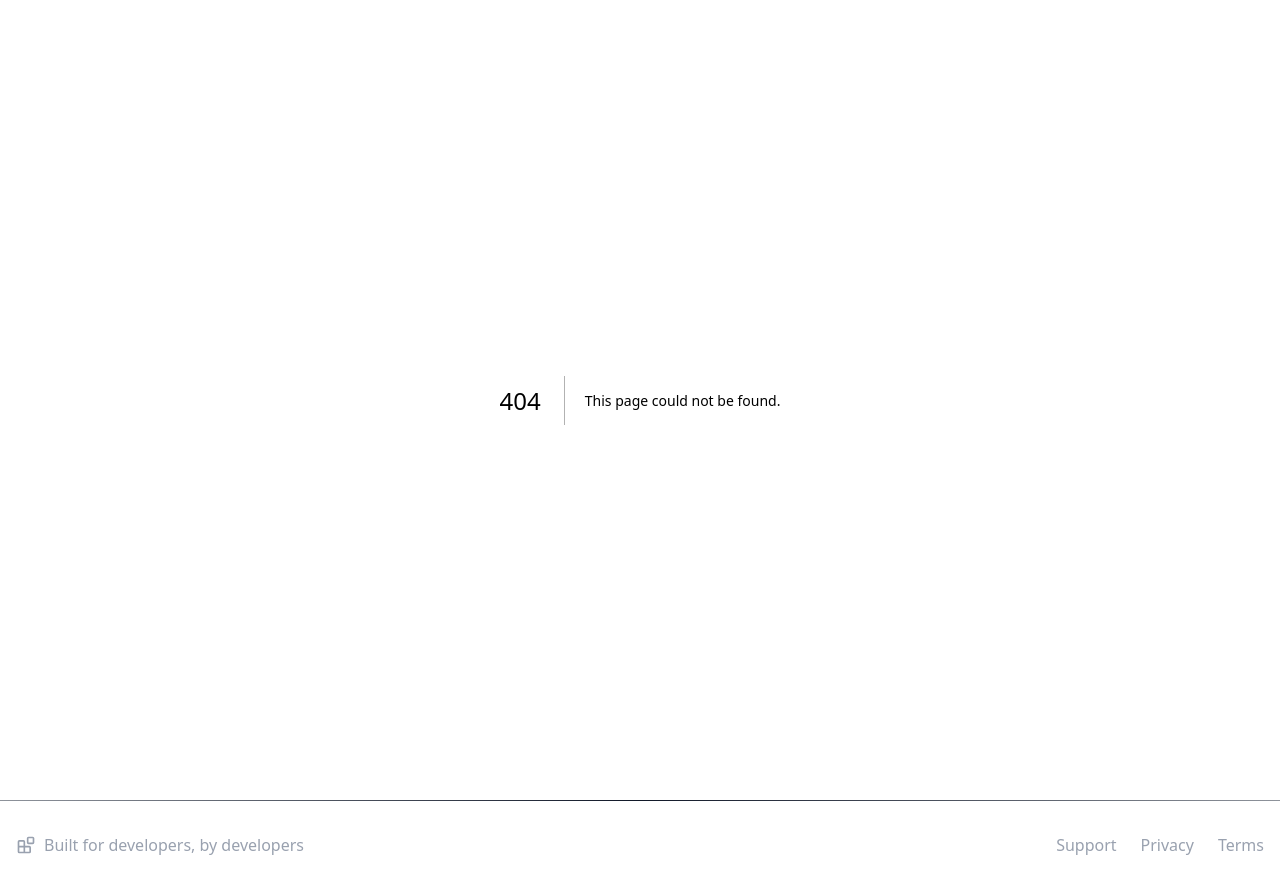
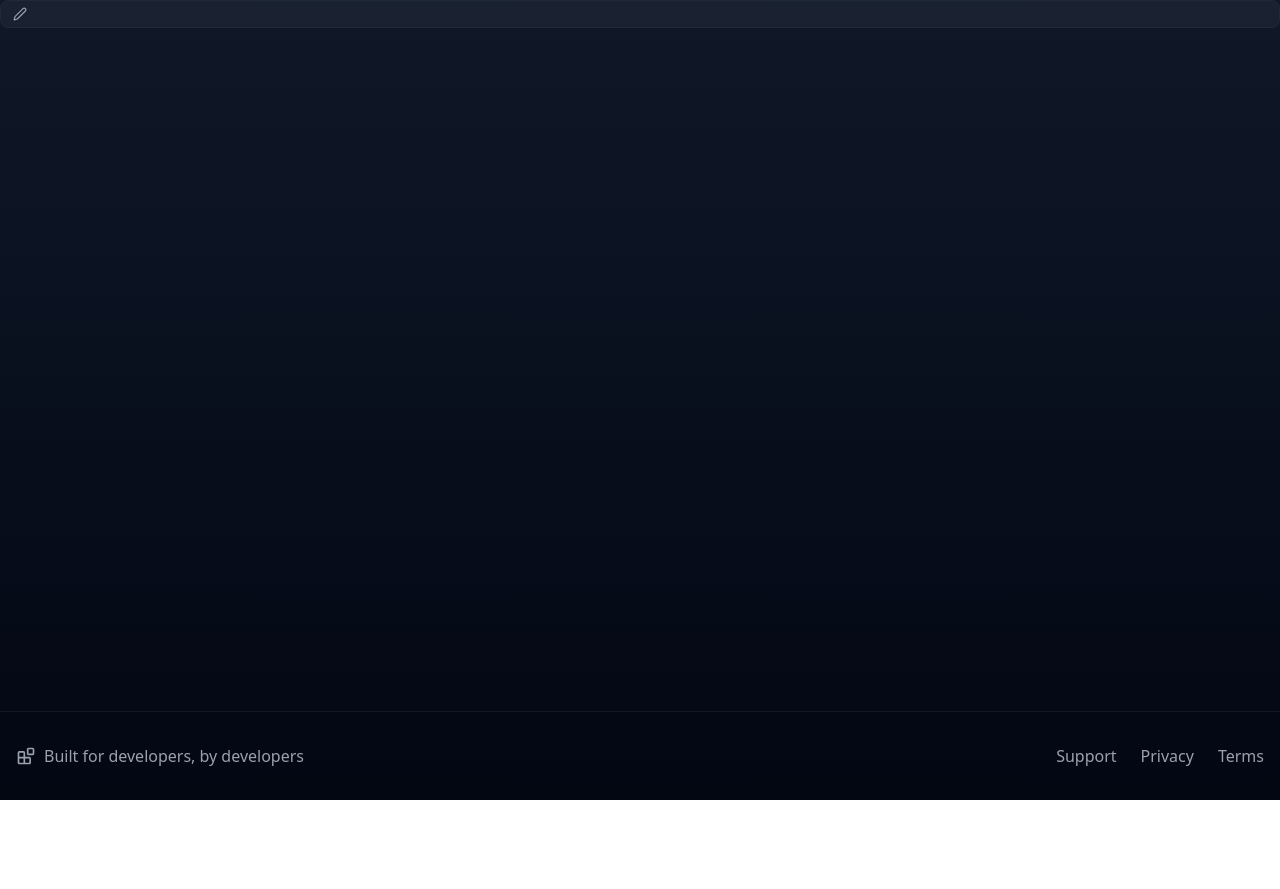
Before and after one commit to ajaymehra8/Code-editor, a Next.js app in the folder client/: page /editor/1 in a window 1280 px wide. Before the commit this address had no page. After the commit the page ends 800 px from the top, so only its background shows below. Built offline with nearby package versions, Linux system fonts and the light colour scheme; no server answers.

Commit message:
UPdate snippet: Frontend create, button to update and redirecting logic

```diff
--- /dev/null
+++ b/client/src/app/editor/[id]/UpdateSnippet.tsx
@@ -0,0 +1,45 @@
+'use client';
+
+import { useState } from 'react';
+import { updateSnippet } from '@/utils/api';
+import { AxiosError } from 'axios';
+import { Pen } from 'lucide-react';
+import toast from 'react-hot-toast';
+
+const UpdateSnippet = ({ id }: { id: string }) => {
+  const [isLoading, setIsLoading] = useState(false);
+
+  const handleUpdate = async () => {
+    setIsLoading(true);
+    try {
+      const { data } = await updateSnippet(id);
+      if (data.success) {
+        toast.success('Snippet updated!');
+      }
+    } catch (err) {
+      if (err instanceof AxiosError) {
+        toast.error(err?.response?.data?.message || 'Update failed');
+      }
+    } finally {
+      setIsLoading(false);
+    }
+  };
+
+  return (
+    <button
+      onClick={handleUpdate}
+      disabled={isLoading}
+      className={`flex items-center gap-1.5 px-3 py-1.5 rounded-lg transition-all duration-200 bg-gray-500/10 text-gray-400 hover:bg-[#478cdd] hover:text-white border border-gray-800 hover:border-blue-500/50 ${
+        isLoading ? 'cursor-not-allowed' : 'cursor-pointer'
+      }`}
+    >
+      {isLoading ? (
+        <div className="size-3.5 border-2 border-gray-500 border-t-white rounded-full animate-spin" />
+      ) : (
+        <Pen className="size-3.5" />
+      )}
+    </button>
+  );
+};
+
+export default UpdateSnippet;
--- /dev/null
+++ b/client/src/app/editor/[id]/page.tsx
@@ -0,0 +1,6 @@
+// app/update-snippet/[id]/page.tsx
+import UpdateSnippet from './UpdateSnippet';
+
+export default function UpdateSnippetPage({ params }: { params: { id: string } }) {
+  return <UpdateSnippet id={params.id} />;
+}
--- a/client/src/app/profile/_components/SnippetHead.tsx
+++ b/client/src/app/profile/_components/SnippetHead.tsx
@@ -1,16 +1,26 @@
-import { Snippet } from '@/types/allTypes'
-import { deleteSnippet } from '@/utils/api'
-import { AxiosError } from 'axios'
-import { Trash2 } from 'lucide-react'
-import Image from 'next/image'
-import React, { useState } from 'react'
-import toast from 'react-hot-toast'
+import { Snippet } from "@/types/allTypes";
+import { deleteSnippet } from "@/utils/api";
+import { AxiosError } from "axios";
+import { Pen, Trash2 } from "lucide-react";
+import Image from "next/image";
+import React, { useState } from "react";
+import toast from "react-hot-toast";
+import { useRouter } from "next/navigation";
 
-const SnippetHead = ({snippet,setSnippets}:{snippet:Snippet,setSnippets:React.Dispatch<React.SetStateAction<Snippet[]|null>>}) => {
+const SnippetHead = ({
+  snippet,
+  setSnippets,
+}: {
+  snippet: Snippet;
+  setSnippets: React.Dispatch<React.SetStateAction<Snippet[] | null>>;
+}) => {
   const [isDeleting, setIsDeleting] = useState(false);
+  const [isDirecting, setIsDirecting] = useState(false);
 
-      const handleDelete = async (snippet:Snippet) => {
+  const router = useRouter();
+
   // FUNCTION TO DELETE A SNIPPET
+  const handleDelete = async (snippet: Snippet) => {
     setIsDeleting(true);
     try {
       const { data } = await deleteSnippet(snippet._id);
@@ -25,6 +35,21 @@ const SnippetHead = ({snippet,setSnippets}:{snippet:Snippet,setSnippets:React.Di
       if (err instanceof AxiosError) toast.error(err?.response?.data?.message);
     } finally {
       setIsDeleting(false);
+    }
+  };
+
+  // FUNCTION TO Update A SNIPPET
+  const handleUpdate = async (snippet: Snippet) => {
+    setIsDirecting(true);
+    try {
+      router.push(`/editor/${snippet._id}`)
+    } catch (err) {
+      if (err instanceof AxiosError) {
+        toast.error(err?.response?.data?.message);
+      }
+    } finally {
+      console.log(snippet);
+      setIsDirecting(false);
     }
   };
   return (
@@ -51,17 +76,29 @@ const SnippetHead = ({snippet,setSnippets}:{snippet:Snippet,setSnippets:React.Di
             </span>
           </div>
         </div>
-
-
       </div>
       <div
-                              className="z-10 justify-self-end"
+        className="z-10 justify-self-end flex gap-5 items-center "
         onClick={(e) => e.preventDefault()}
       >
         <button
-                                onClick={()=>handleDelete(snippet)}
+          onClick={() => handleUpdate(snippet)}
+          disabled={isDirecting}
+          className={`flex items-center gap-1.5 px-3 py-1.5 rounded-lg transition-all duration-200 bg-gray-500/10 text-gray-400 hover:bg-[#478cdd] hover:text-white border border-gray-800 hover:border-blue-500/50  ${
+            isDirecting ? "cursor-not-allowed" : "cursor-pointer"
+          }`}
+        >
+          {isDirecting ? (
+            <div className="size-3.5 border-2 border-gray-500 border-t-white rounded-full animate-spin" />
+          ) : (
+            <Pen className="size-3.5" />
+          )}
+        </button>
+
+        <button
+          onClick={() => handleDelete(snippet)}
           disabled={isDeleting}
-                                className={`group cursor-pointer flex items-center gap-1.5 px-3 py-1.5 rounded-lg transition-all duration-200
+          className={`cursor-pointer flex items-center gap-1.5 px-3 py-1.5 rounded-lg transition-all duration-200
                                   ${
                                     isDeleting
                                       ? "bg-red-500/20 text-red-400 cursor-not-allowed"
@@ -77,7 +114,7 @@ const SnippetHead = ({snippet,setSnippets}:{snippet:Snippet,setSnippets:React.Di
         </button>
       </div>
     </div>
-  )
-}
+  );
+};
 
-export default SnippetHead
+export default SnippetHead;
--- a/client/src/app/profile/page.tsx
+++ b/client/src/app/profile/page.tsx
@@ -182,7 +182,7 @@ const ProfilePage = () => {
                     snippets?.map((snippet) => (
                       <div
                         key={snippet._id}
-                        className="group rounded-xl overflow-hidden transition-all duration-300 hover:border-blue-500/50 hover:shadow-md hover:shadow-blue-500/50"
+                        className="group rounded-xl overflow-hidden transition-all duration-300  hover:shadow-md"
                       >
                         <SnippetHead
                           snippet={snippet}
--- a/client/src/utils/api.js
+++ b/client/src/utils/api.js
@@ -62,6 +62,9 @@ export const deleteSnippet = (snippetId) =>
   API.delete(`/api/v1/snippet?snippetId=${snippetId}`);
 export const starSnippet = (snippetId) =>
   API.post(`/api/v1/snippet/star-snippet`, { snippetId });
+export const updateSnippet = (snippetId) =>
+  API.post(`/api/v1/snippet/update-snippet`, { snippetId });
+
 
 // user profile apis
 export const getUserStats = () => API.get(`/api/v1/user/user-stats`);
```
Lines whose indentation alone changed are shown as unchanged.
